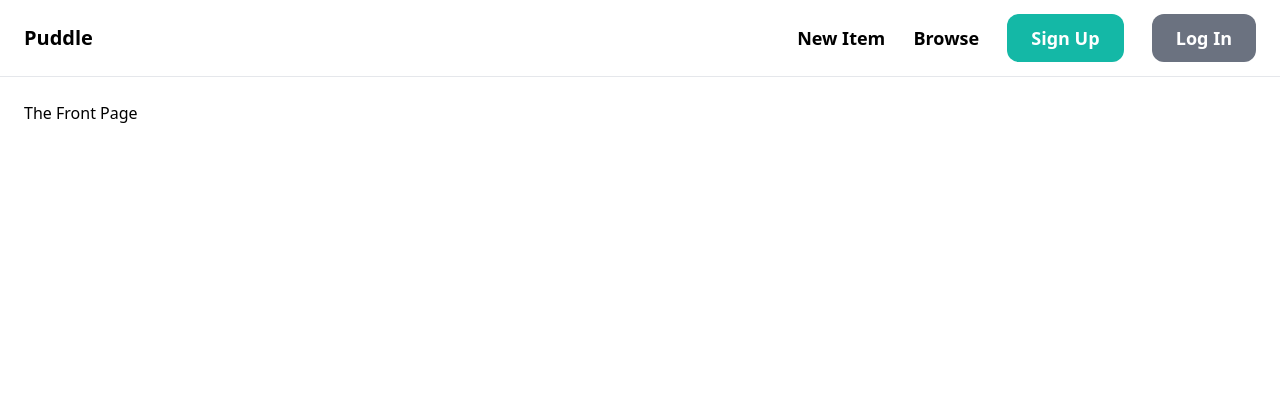
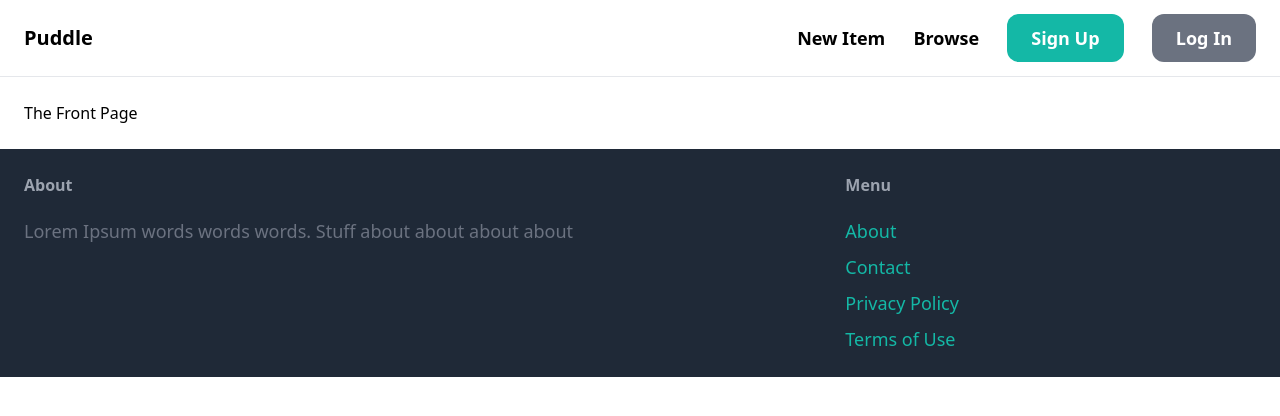
Before and after one commit to woobrendan/django_tutorial, a Django app: page / in a window 1280 px wide. Shown: the top 416 px of the page. Run offline with Django 4.2, Linux system fonts and the light colour scheme; some libraries are stand-ins or nearby versions.

Commit message:
add footer element, witrh div for about section and menu on other. menu containing list of anchro tags for each secction

```diff
--- a/puddle/core/templates/core/base.html
+++ b/puddle/core/templates/core/base.html
@@ -24,5 +24,20 @@
             {%block content%}
             {%endblock%}
         </div>
+        <footer class="py-6 px-6 flex justify-between bg-gray-800">
+            <div class="w-2/3 pr-10">
+                <h3 class="mb-5 font-semibold text-gray-400">About</h3>
+                <p class="text-lg text-gray-500">Lorem Ipsum words words words. Stuff about about about about</p>
+            </div>
+            <div class="w-1/3">
+                <h3 class="mb-5 font-semibold text-gray-400">Menu</h3>
+                <ul class="space-y-2">
+                    <li><a href="#" class="text-lg text-teal-500 hover:text-teal-700">About</a></li>
+                    <li><a href="/contact/" class="text-lg text-teal-500 hover:text-teal-700">Contact</a></li>
+                    <li><a href="#" class="text-lg text-teal-500 hover:text-teal-700">Privacy Policy</a></li>
+                    <li><a href="#" class="text-lg text-teal-500 hover:text-teal-700">Terms of Use</a></li>
+                </ul>
+            </div>
+        </footer>
     </body>
 </html>
```
